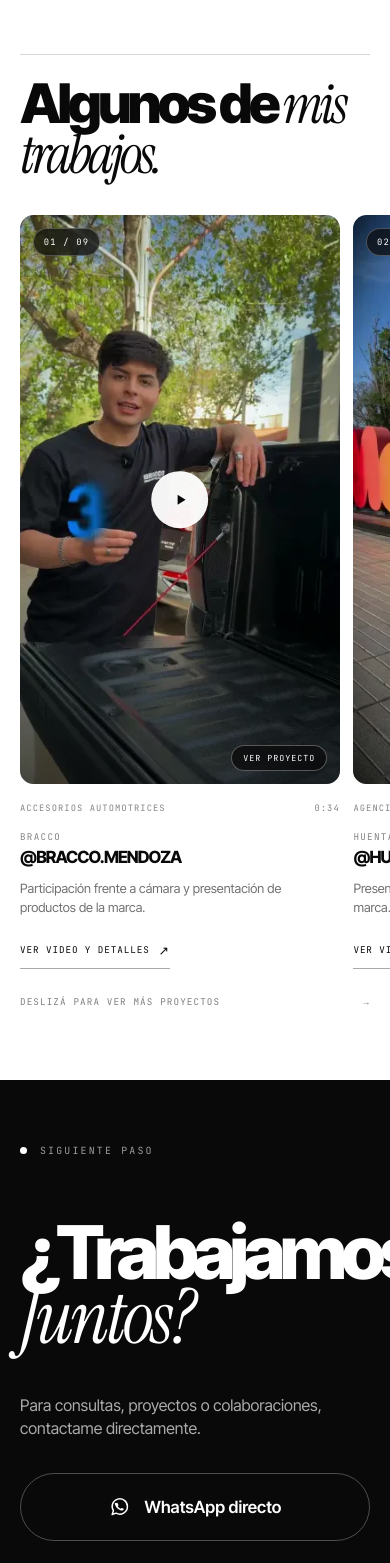
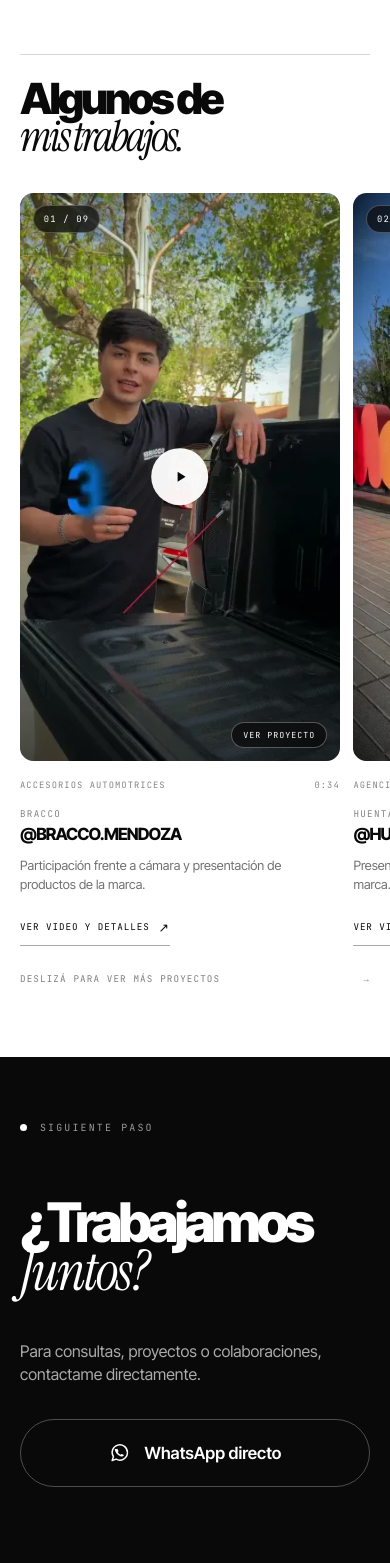
Before and after one commit to CODING-Martin/cv-julian, a React app: page / in a window 390 px wide. Shown: the part 991-2554 px from the top of the page. Built offline with nearby package versions, Linux system fonts and the light colour scheme.

Commit message:
Refine responsive section headings

```diff
--- a/src/hero-carousel.css
+++ b/src/hero-carousel.css
@@ -479,12 +479,12 @@ button {
 }
 
 .studio-contact h2 {
-  max-width: 15ch;
+  max-width: 100%;
   margin: 0;
-  font-size: clamp(4.2rem, 10.2vw, 10.5rem);
+  font-size: clamp(3.8rem, 7vw, 7.75rem);
   font-weight: 830;
   letter-spacing: -0.075em;
-  line-height: 0.84;
+  line-height: 0.88;
 }
 
 .studio-contact h2 em {
@@ -546,9 +546,14 @@ button {
   }
 
   .studio-contact h2 {
-    max-width: 7ch;
-    font-size: clamp(4rem, 19vw, 6rem);
-    line-height: 0.86;
+    max-width: 100%;
+    font-size: clamp(3.15rem, 14vw, 4.35rem);
+    line-height: 0.9;
+  }
+
+  .studio-contact h2 > span,
+  .studio-contact h2 > em {
+    display: block;
   }
 
   .studio-contact__copy {
@@ -624,14 +629,19 @@ button {
 }
 
 .portfolio-video-section__intro h2 {
-  max-width: 11ch;
+  max-width: 13ch;
   margin: 0;
   color: #090909;
   font-family: 'Inter Tight', Arial, sans-serif;
-  font-size: clamp(2.8rem, 6vw, 6.5rem);
+  font-size: clamp(2.7rem, 4.4vw, 5.25rem);
   font-weight: 850;
   letter-spacing: -0.07em;
-  line-height: 0.88;
+  line-height: 0.9;
+}
+
+.portfolio-video-section__intro h2 > span,
+.portfolio-video-section__intro h2 > em {
+  display: block;
 }
 
 .portfolio-video-section__intro h2 em {
@@ -1163,7 +1173,10 @@ button {
     padding-bottom: 2.25rem;
   }
 
-  .portfolio-video-section__intro h2 { font-size: clamp(2.65rem, 14vw, 4rem); }
+  .portfolio-video-section__intro h2 {
+    max-width: 12ch;
+    font-size: clamp(2.4rem, 11vw, 3.2rem);
+  }
   .portfolio-video-section__intro > p { font-size: 0.9rem; }
   .portfolio-video-grid { gap: 0.85rem; }
   .portfolio-video-card { flex-basis: min(82vw, 22rem); width: auto; }
--- a/src/hero-carousel.tsx
+++ b/src/hero-carousel.tsx
@@ -480,7 +480,7 @@ function VideoPortfolioSection() {
     <div className="container-x portfolio-video-section__inner">
       <header className="portfolio-video-section__header">
         <div className="portfolio-video-section__intro">
-          <h2>Algunos de <em>mis trabajos.</em></h2>
+          <h2><span>Algunos de</span>{' '}<em>mis trabajos.</em></h2>
         </div>
       </header>
 
@@ -529,7 +529,7 @@ function ContactSection() {
     <section className="studio-contact" aria-labelledby="studio-contact-title">
       <div className="container-x studio-contact__inner">
         <p className="studio-contact__eyebrow motion-reveal-item"><i aria-hidden="true" /> Siguiente paso</p>
-        <h2 id="studio-contact-title" className="motion-reveal-item">¿Trabajamos <em>Juntos?</em></h2>
+        <h2 id="studio-contact-title" className="motion-reveal-item"><span>¿Trabajamos</span>{' '}<em>Juntos?</em></h2>
         <p className="studio-contact__copy motion-reveal-item">
           Para consultas, proyectos o colaboraciones, contactame directamente.
         </p>
```
